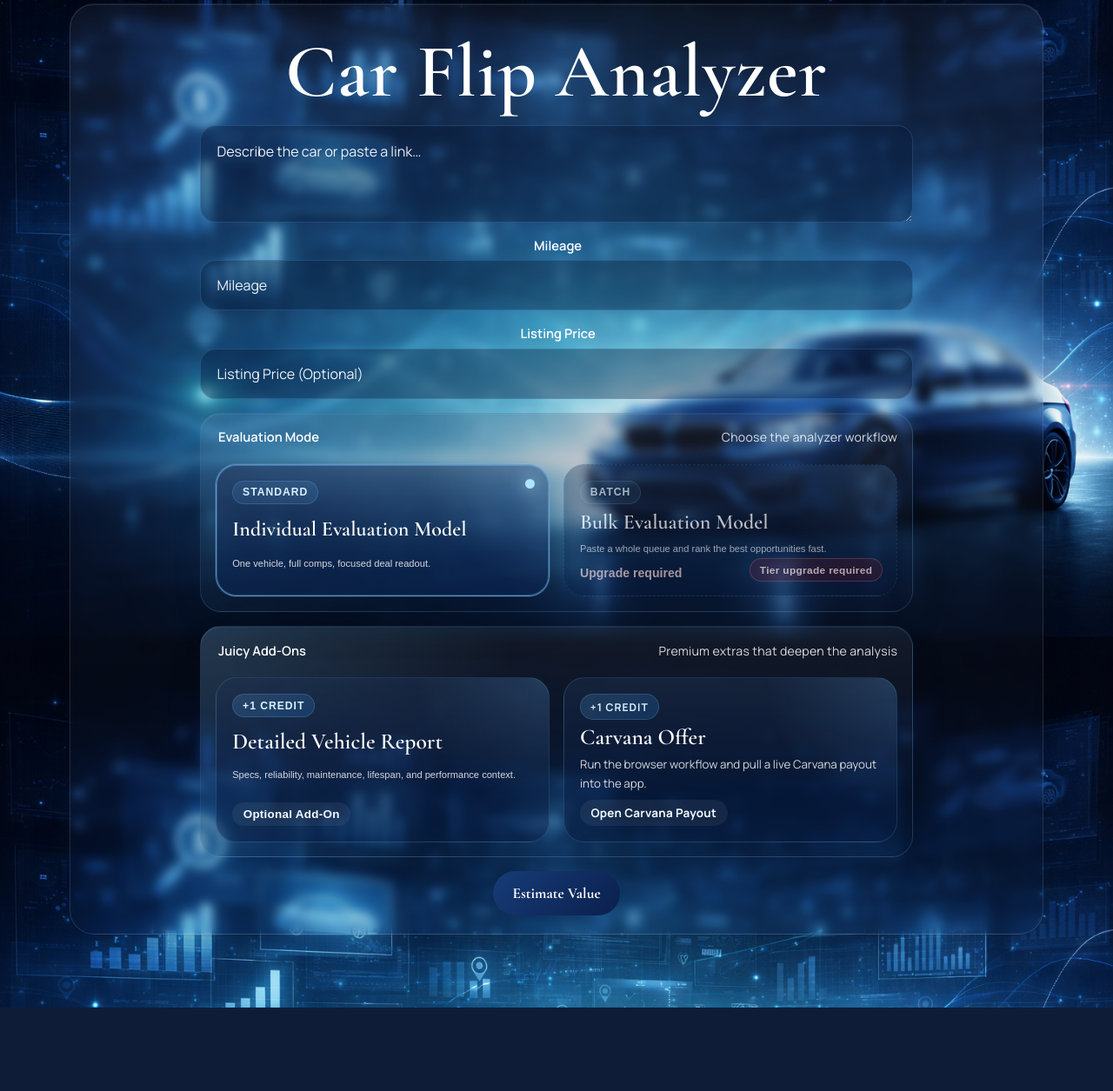
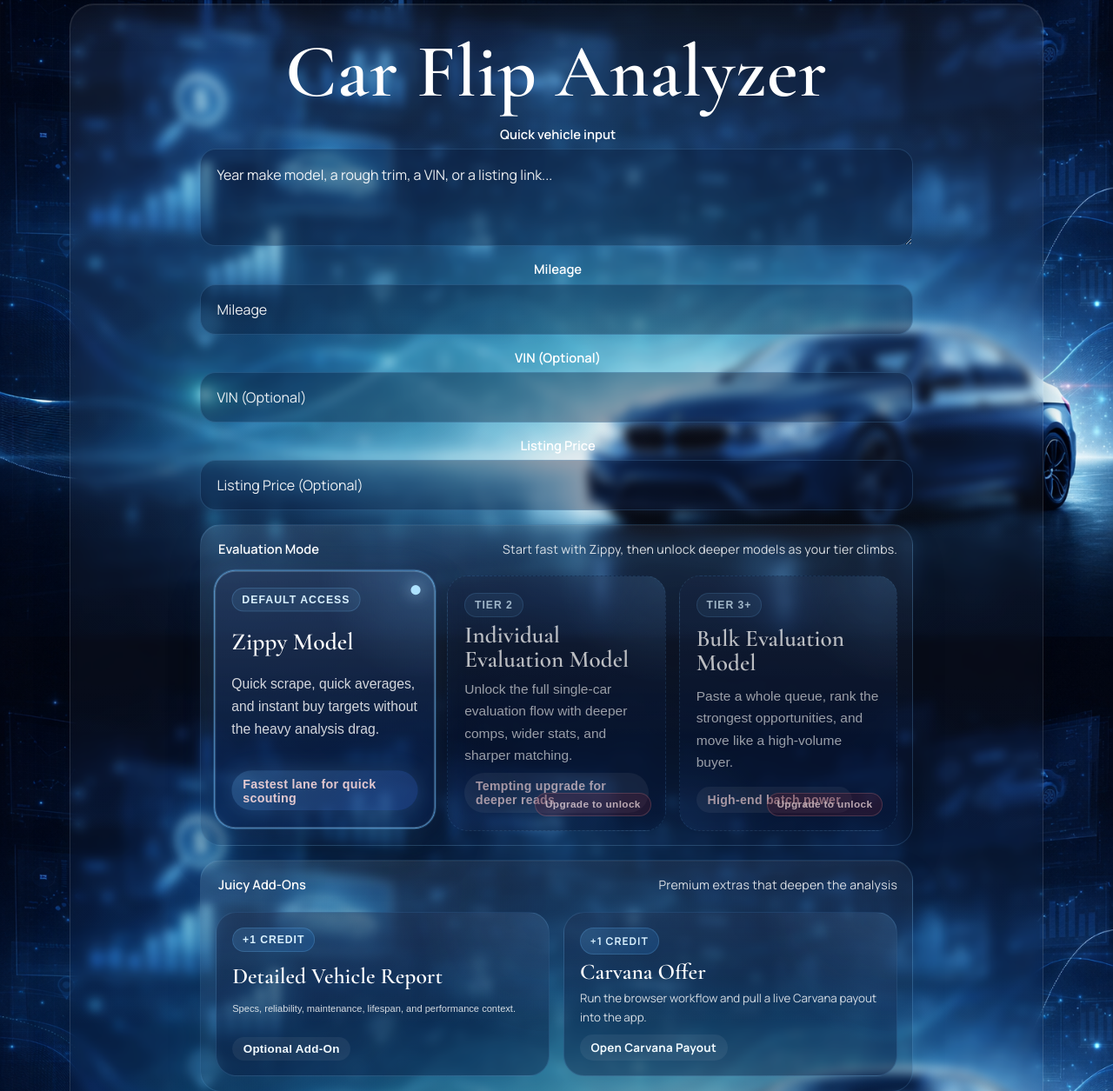
Before and after one commit to aidentm589-prog/yes, a Python web app: template templates/index.html in a window 1280 px wide. Shown: the part 121-1376 px from the top of the page at 87% size. Before the commit the page ends 1280 px from the top, so only its background shows below. Run offline with Jinja, Linux system fonts and the light colour scheme; the template is opened without the code that fills it, so the values that code supplies are empty.

Commit message:
Add Zippy model and wire VIN and MarketCheck integration

```diff
--- a/comp_engine/models.py
+++ b/comp_engine/models.py
@@ -35,6 +35,7 @@ class VehicleQuery:
     state: str = ""
     seller_type: str = ""
     vin: str = ""
+    vin_decoded_used: bool = False
     latitude: float | None = None
     longitude: float | None = None
     manual_csv: str = ""
--- a/static/app.js
+++ b/static/app.js
@@ -119,6 +119,7 @@ const vehicleFields = [
   ["model", "Model"],
   ["trim", "Trim"],
   ["mileage", "Mileage"],
+  ["vin", "VIN"],
   ["asking_price", "Price"],
   ["title_status", "Title"],
   ["zip_code", "ZIP Code"],
@@ -221,6 +222,7 @@ function tierHoverCopy(status) {
 
 function buildEvaluationCacheFingerprint(payload = {}) {
   return JSON.stringify({
+    evaluation_mode: String(payload.evaluation_mode || "zippy").trim().toLowerCase(),
     vehicle_input: String(payload.vehicle_input || "").trim().toLowerCase(),
     mileage: String(payload.mileage || "").trim(),
     rebuilt_title: String(payload.rebuilt_title || "").trim().toLowerCase(),
@@ -230,7 +232,7 @@ function buildEvaluationCacheFingerprint(payload = {}) {
 function cacheEvaluationResult(payload = {}, resultBody = {}) {
   try {
     const fingerprint = buildEvaluationCacheFingerprint(payload);
-    if (!fingerprint || !resultBody || resultBody.status !== "complete") {
+    if (!fingerprint || !resultBody || resultBody.status !== "complete" || resultBody.mode === "zippy") {
       return;
     }
     window.sessionStorage.setItem(
@@ -295,6 +297,10 @@ function isBulkMode() {
   return (evaluationModeSelect?.value || "individual") === "bulk";
 }
 
+function selectedEvaluationMode() {
+  return evaluationModeSelect?.value || "zippy";
+}
+
 function setChoiceCardSelection(groupName, value) {
   document.querySelectorAll(`[data-choice-group="${groupName}"]`).forEach((element) => {
     element.classList.toggle("is-selected", element.getAttribute("data-value") === value);
@@ -302,14 +308,28 @@ function setChoiceCardSelection(groupName, value) {
 }
 
 function syncBulkLockState(status) {
+  const individualCard = evaluationModeCards?.querySelector('[data-value="individual"]');
   const bulkCard = evaluationModeCards?.querySelector('[data-value="bulk"]');
-  if (!bulkCard) {
+  if (!individualCard && !bulkCard) {
     syncAddonLockState(status);
     return;
   }
-  const isLocked = !status || (!status.is_unlimited && !status.has_bulk_access);
-  bulkCard.classList.toggle("is-locked", isLocked);
-  bulkCard.setAttribute("aria-disabled", isLocked ? "true" : "false");
+  const individualLocked = !status || (!status.is_unlimited && !status.can_use_individual_model);
+  const bulkLocked = !status || (!status.is_unlimited && !status.can_use_bulk_model);
+  if (individualCard) {
+    individualCard.classList.toggle("is-locked", individualLocked);
+    individualCard.setAttribute("aria-disabled", individualLocked ? "true" : "false");
+    individualCard.setAttribute("data-lock-message", "Upgrade to Tier 2 to unlock the Individual Evaluation Model.");
+  }
+  if (bulkCard) {
+    bulkCard.classList.toggle("is-locked", bulkLocked);
+    bulkCard.setAttribute("aria-disabled", bulkLocked ? "true" : "false");
+    bulkCard.setAttribute("data-lock-message", "Upgrade to Tier 3 to unlock the Bulk Evaluation Model.");
+  }
+  const selectedMode = selectedEvaluationMode();
+  if ((selectedMode === "individual" && individualLocked) || (selectedMode === "bulk" && bulkLocked)) {
+    evaluationModeSelect.value = "zippy";
+  }
   syncAddonLockState(status);
 }
 
@@ -337,10 +357,12 @@ function setDisabledForField(container, disabled) {
 }
 
 function updateEvaluationModeUI() {
-  const bulkMode = isBulkMode();
+  const mode = selectedEvaluationMode();
+  const bulkMode = mode === "bulk";
+  const zippyMode = mode === "zippy";
   if (vehicleInputLabel) {
-    vehicleInputLabel.textContent = bulkMode ? "Paste the cars" : "Describe the car";
-    vehicleInputLabel.classList.toggle("visually-hidden", !bulkMode);
+    vehicleInputLabel.textContent = bulkMode ? "Paste the cars" : zippyMode ? "Quick vehicle input" : "Describe the car";
+    vehicleInputLabel.classList.toggle("visually-hidden", !(bulkMode || zippyMode));
   }
   if (vehicleInputHelper) {
     vehicleInputHelper.classList.toggle("hidden-panel", !bulkMode);
@@ -349,6 +371,8 @@ function updateEvaluationModeUI() {
     vehicleInput.rows = bulkMode ? 10 : 3;
     vehicleInput.placeholder = bulkMode
       ? "Paste the cars"
+      : zippyMode
+        ? "Year make model, a rough trim, a VIN, or a listing link..."
       : "Describe the car or paste a link…";
   }
   mileageField?.classList.toggle("hidden-panel", bulkMode);
@@ -359,12 +383,12 @@ function updateEvaluationModeUI() {
   setDisabledForField(rebuiltToggleRow, bulkMode);
   const mileageInput = document.getElementById("vehicle-mileage");
   if (mileageInput) {
-    mileageInput.required = !bulkMode;
+    mileageInput.required = !bulkMode && !zippyMode;
     if (bulkMode) {
       mileageInput.setCustomValidity("");
     }
   }
-  setChoiceCardSelection("evaluation-mode", bulkMode ? "bulk" : "individual");
+  setChoiceCardSelection("evaluation-mode", mode);
   setChoiceCardSelection(
     "detailed-report",
     (detailedVehicleReportSelect?.value || "off") === "on" ? "on" : "off",
@@ -526,9 +550,13 @@ function renderVehicleBrief(details, fallback) {
 
   sourceSummary.classList.remove("muted");
   const referenceVehicle = extractReferenceVehicleMedia(currentMainEvaluation);
+  const vinRefinementNote = details?.vin_decoded_used
+    ? `<div class="vehicle-vin-note">Vehicle details refined using VIN decode.</div>`
+    : "";
   sourceSummary.innerHTML = `
     <div class="vehicle-brief">
       ${rows.join("")}
+      ${vinRefinementNote}
       ${renderReferenceVehicleCard(referenceVehicle)}
     </div>
   `;
@@ -1343,6 +1371,12 @@ function buildStatusMessage(result) {
   if (result.body?.mode === "bulk") {
     return result.body.message || "Bulk evaluation complete.";
   }
+  if (result.body?.mode === "zippy") {
+    const count = result.body.comparable_count || 0;
+    return count
+      ? `Zippy scraped ${count} priced comps and generated the quick market values.`
+      : (result.body.message || "Zippy run complete.");
+  }
   const count = result.body.comparable_count || 0;
   const averagePrice = averageListingPrice(result.body);
   if (count && averagePrice) {
@@ -1356,6 +1390,34 @@ function buildStatusMessage(result) {
 
 function buildNotes(result) {
   return [];
+}
+
+function renderZippyResult(resultBody) {
+  setResultsVisible(true);
+  resultsConditionsPanel?.classList.add("hidden-panel");
+  resultsTitleImpactPanel?.classList.add("hidden-panel");
+  resultsPricingPanel?.classList.add("hidden-panel");
+  resultsDetailedReportPanel?.classList.add("hidden-panel");
+  dealTransitionPanel?.classList.add("hidden-panel");
+  renderVehicleBrief(resultBody.parsed_details, resultBody.vehicle_summary);
+  renderConditionValues(null);
+  renderMileagePriceBands(null);
+  const values = resultBody.values || {};
+  const zippyRange = {
+    average_price_of_all_comps: values.average_all_comps || "",
+    average_price_of_20_closest_mileage_comps: values.average_20_closest_mileage_comps || values.average_all_comps || "",
+    very_poor_buy_price: values.very_poor_buy_price || "",
+    good_buy_price: values.good_buy_price || "",
+    excellent_buy_price: values.excellent_buy_price || "",
+  };
+  renderOverallRange(zippyRange);
+  renderAveragePriceNearMileage(null);
+  renderMileagePriceDelta(null, null);
+  renderTitleImpact(null);
+  renderListingPriceAnalysis(null);
+  renderDetailedReport(null);
+  showingAllComparableListings = false;
+  setComparableListings([], resultBody.matched_comps || []);
 }
 
 async function postJson(url, payload = {}) {
@@ -1560,12 +1622,14 @@ async function saveMainEvaluationToPortfolio() {
 form?.addEventListener("submit", async (event) => {
   event.preventDefault();
   const mileageInput = document.getElementById("vehicle-mileage");
-  const bulkMode = isBulkMode();
+  const mode = selectedEvaluationMode();
+  const bulkMode = mode === "bulk";
+  const zippyMode = mode === "zippy";
   if (mileageInput) {
     mileageInput.setCustomValidity("");
   }
   if (!bulkMode && !form.reportValidity()) {
-    if (mileageInput && !String(mileageInput.value || "").trim()) {
+    if (!zippyMode && mileageInput && !String(mileageInput.value || "").trim()) {
       mileageInput.setCustomValidity("Mileage is required to run the evaluation.");
       mileageInput.reportValidity();
     }
@@ -1584,9 +1648,11 @@ form?.addEventListener("submit", async (event) => {
     true,
     bulkMode
       ? "Parsing vehicles, evaluating each one, and ranking the best deals in the batch."
+      : zippyMode
+        ? "Scraping live comps, averaging the market, and generating the fast buy values."
       : "Building comps, checking pricing, and calculating your potential deal.",
-    bulkMode ? "Ranking the strongest deals" : "Building comps and pricing",
-    bulkMode ? "Evaluating the batch" : "Evaluating the deal",
+    bulkMode ? "Ranking the strongest deals" : zippyMode ? "Running Zippy" : "Building comps and pricing",
+    bulkMode ? "Evaluating the batch" : zippyMode ? "Evaluating the deal" : "Evaluating the deal",
   );
   startLoadingProgress();
   sessionBadge.textContent = "Running";
@@ -1647,6 +1713,24 @@ form?.addEventListener("submit", async (event) => {
       renderTitleImpact(null);
       renderListingPriceAnalysis(null);
       renderDetailedReport(null);
+      return;
+    }
+
+    if (result.body.mode === "zippy") {
+      currentMainEvaluation = result.body;
+      setLoadingVisible(false);
+      stopLoadingProgress();
+      sessionBadge.textContent = `${result.body.comparable_count || 0} comps`;
+      statusMessage.textContent = buildStatusMessage(result);
+      setNotes([]);
+      renderZippyResult(result.body);
+      if (composerPanel) {
+        composerPanel.classList.add("hidden-panel");
+      }
+      window.requestAnimationFrame(() => {
+        const top = (resultsStatusPanel?.getBoundingClientRect().top || 0) + window.scrollY - 72;
+        window.scrollTo({ top, behavior: "smooth" });
+      });
       return;
     }
 
@@ -1765,7 +1849,7 @@ evaluationModeCards?.addEventListener("click", (event) => {
     window.alert(card.getAttribute("data-lock-message") || "Your subscription level does not qualify for this model.");
     return;
   }
-  evaluationModeSelect.value = card.getAttribute("data-value") || "individual";
+  evaluationModeSelect.value = card.getAttribute("data-value") || "zippy";
   updateEvaluationModeUI();
   hideAllResultPanels();
   currentMainEvaluation = null;
--- a/static/styles.css
+++ b/static/styles.css
@@ -837,6 +837,11 @@ textarea {
   gap: 0.95rem;
 }
 
+.model-choice-grid {
+  grid-template-columns: repeat(3, minmax(0, 1fr));
+  align-items: stretch;
+}
+
 .choice-card,
 .addon-card {
   position: relative;
@@ -900,6 +905,43 @@ textarea {
   font-weight: 600;
 }
 
+.model-choice-card {
+  min-height: 188px;
+  padding: 1.18rem 1.18rem 1.25rem;
+  background:
+    radial-gradient(circle at top right, rgba(116, 196, 255, 0.2), transparent 32%),
+    radial-gradient(circle at bottom left, rgba(81, 153, 255, 0.14), transparent 28%),
+    linear-gradient(180deg, rgba(255, 255, 255, 0.05), transparent 70%),
+    rgba(7, 23, 55, 0.56);
+}
+
+.model-choice-card strong {
+  font-size: 1.7rem;
+}
+
+.model-choice-card small {
+  font-size: 0.97rem;
+}
+
+.model-choice-note {
+  margin-top: auto;
+  display: inline-flex;
+  align-items: center;
+  justify-self: start;
+  padding: 0.42rem 0.8rem;
+  border-radius: 999px;
+  background: rgba(255, 255, 255, 0.08);
+  color: #eff9ff;
+  font-size: 0.82rem;
+  font-weight: 700;
+  letter-spacing: 0.02em;
+}
+
+.model-choice-card.is-selected .model-choice-note {
+  background: linear-gradient(135deg, rgba(116, 196, 255, 0.24), rgba(67, 126, 255, 0.22));
+  box-shadow: 0 0 24px rgba(116, 196, 255, 0.18);
+}
+
 .choice-card small,
 .addon-card small {
   color: rgba(255, 255, 255, 0.82);
@@ -917,6 +959,15 @@ textarea {
     0 24px 48px rgba(0, 0, 0, 0.24),
     0 0 0 1px rgba(116, 196, 255, 0.2),
     inset 0 0 0 1px rgba(178, 229, 255, 0.22);
+}
+
+.model-choice-card.is-selected {
+  transform: translateY(-4px) scale(1.015);
+  box-shadow:
+    0 28px 52px rgba(0, 0, 0, 0.28),
+    0 0 0 1px rgba(116, 196, 255, 0.22),
+    inset 0 0 0 1px rgba(190, 234, 255, 0.24),
+    0 0 38px rgba(80, 160, 255, 0.14);
 }
 
 .choice-card.is-locked {
@@ -948,6 +999,10 @@ textarea {
   font-size: 0.74rem;
   font-weight: 700;
   letter-spacing: 0.03em;
+}
+
+.model-choice-card.is-locked::after {
+  content: "Upgrade to unlock";
 }
 
 .choice-lock-note {
@@ -1643,6 +1698,16 @@ textarea:focus {
   box-shadow:
     inset 0 1px 0 rgba(255, 255, 255, 0.05),
     0 16px 30px rgba(0, 0, 0, 0.12);
+}
+
+.vehicle-vin-note {
+  margin-top: 0.45rem;
+  padding: 0.72rem 0.9rem;
+  border: 1px solid rgba(140, 219, 255, 0.18);
+  border-radius: 16px;
+  background: rgba(10, 34, 70, 0.34);
+  color: #e4f6ff;
+  font-size: 0.92rem;
 }
 
 .vehicle-reference-label {
--- a/templates/index.html
+++ b/templates/index.html
@@ -43,6 +43,17 @@
               placeholder="Mileage"
             />
           </label>
+          <label id="vin-field" class="full listing-price-field">
+            <span class="input-label-text">VIN (Optional)</span>
+            <input
+              id="vehicle-vin"
+              name="vin"
+              type="text"
+              maxlength="17"
+              autocapitalize="characters"
+              placeholder="VIN (Optional)"
+            />
+          </label>
           <label id="listing-price-field" class="full listing-price-field">
             <span class="input-label-text">Listing Price</span>
             <input
@@ -56,30 +67,45 @@
           <section class="choice-shell">
             <div class="choice-shell-head">
               <span class="input-label-text">Evaluation Mode</span>
-              <small>Choose the analyzer workflow</small>
+              <small>Start fast with Zippy, then unlock deeper models as your tier climbs.</small>
             </div>
-            <div class="choice-grid" id="evaluation-mode-cards">
-              <button class="choice-card is-selected" type="button" data-choice-group="evaluation-mode" data-value="individual">
-                <span class="choice-eyebrow">Standard</span>
-                <strong>Individual Evaluation Model</strong>
-                <small>One vehicle, full comps, focused deal readout.</small>
+            <div class="choice-grid model-choice-grid" id="evaluation-mode-cards">
+              <button class="choice-card model-choice-card is-selected" type="button" data-choice-group="evaluation-mode" data-value="zippy">
+                <span class="choice-eyebrow">Default Access</span>
+                <strong>Zippy Model</strong>
+                <small>Quick scrape, quick averages, and instant buy targets without the heavy analysis drag.</small>
+                <span class="choice-lock-note model-choice-note">Fastest lane for quick scouting</span>
               </button>
               <button
-                class="choice-card {% if (not auth_user) or (account_status and not account_status.has_bulk_access) %}is-locked{% endif %}"
+                class="choice-card model-choice-card {% if (not auth_user) or (account_status and (not account_status.can_use_individual_model)) %}is-locked{% endif %}"
+                type="button"
+                data-choice-group="evaluation-mode"
+                data-value="individual"
+                data-lock-message="Upgrade to Tier 2 to unlock the Individual Evaluation Model."
+                {% if (not auth_user) or (account_status and (not account_status.can_use_individual_model)) %}aria-disabled="true"{% endif %}
+              >
+                <span class="choice-eyebrow">Tier 2</span>
+                <strong>Individual Evaluation Model</strong>
+                <small>Unlock the full single-car evaluation flow with deeper comps, wider stats, and sharper matching.</small>
+                <span class="choice-lock-note model-choice-note">Tempting upgrade for deeper reads</span>
+              </button>
+              <button
+                class="choice-card model-choice-card {% if (not auth_user) or (account_status and (not account_status.can_use_bulk_model)) %}is-locked{% endif %}"
                 type="button"
                 data-choice-group="evaluation-mode"
                 data-value="bulk"
-                data-lock-message="Your subscription level does not qualify for Bulk Evaluation yet."
-                {% if (not auth_user) or (account_status and not account_status.has_bulk_access) %}aria-disabled="true"{% endif %}
+                data-lock-message="Upgrade to Tier 3 to unlock the Bulk Evaluation Model."
+                {% if (not auth_user) or (account_status and (not account_status.can_use_bulk_model)) %}aria-disabled="true"{% endif %}
               >
-                <span class="choice-eyebrow">Batch</span>
+                <span class="choice-eyebrow">Tier 3+</span>
                 <strong>Bulk Evaluation Model</strong>
-                <small>Paste a whole queue and rank the best opportunities fast.</small>
-                <span class="choice-lock-note">Upgrade required</span>
+                <small>Paste a whole queue, rank the strongest opportunities, and move like a high-volume buyer.</small>
+                <span class="choice-lock-note model-choice-note">High-end batch power</span>
               </button>
             </div>
             <select id="evaluation-mode" name="evaluation_mode" class="visually-hidden">
-              <option value="individual" selected>Individual Evaluation Model</option>
+              <option value="zippy" selected>Zippy Model</option>
+              <option value="individual">Individual Evaluation Model</option>
               <option value="bulk">Bulk Evaluation Model</option>
             </select>
           </section>
```
Also changed, not shown: account_service.py (+49 -11 lines), comp_engine/config.py (+5 -2 lines), comp_engine/engine.py (+123 -14 lines), comp_engine/sources/marketcheck.py (+29 -9 lines), comp_engine/vin_decode.py (+41 -10 lines), static/admin_workbench.js (+57 -3 lines), templates/admin_workbench.html (+18 -1 lines), tests/test_vin_decode.py (added, +23 -0 lines), 1 other file.
